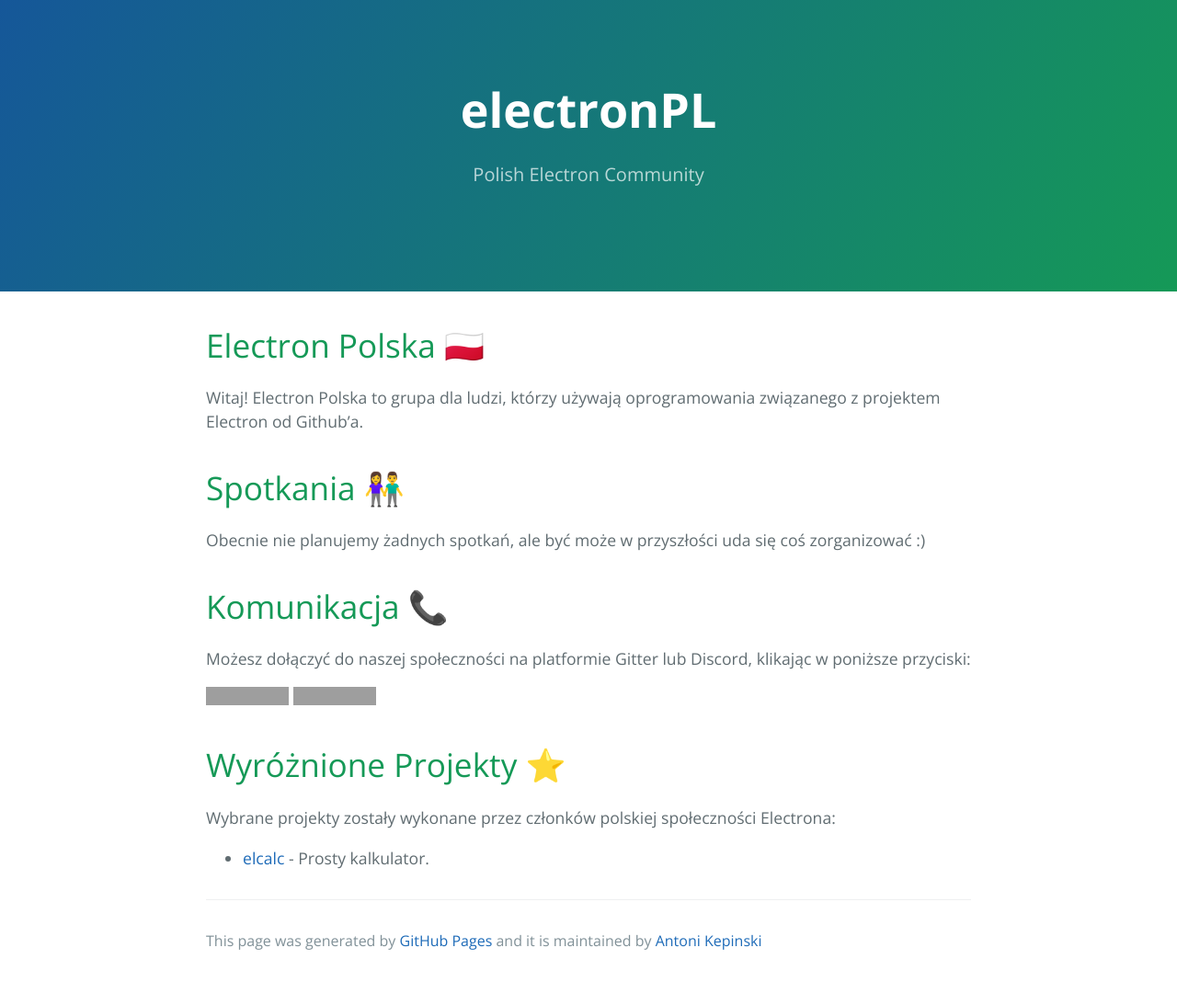
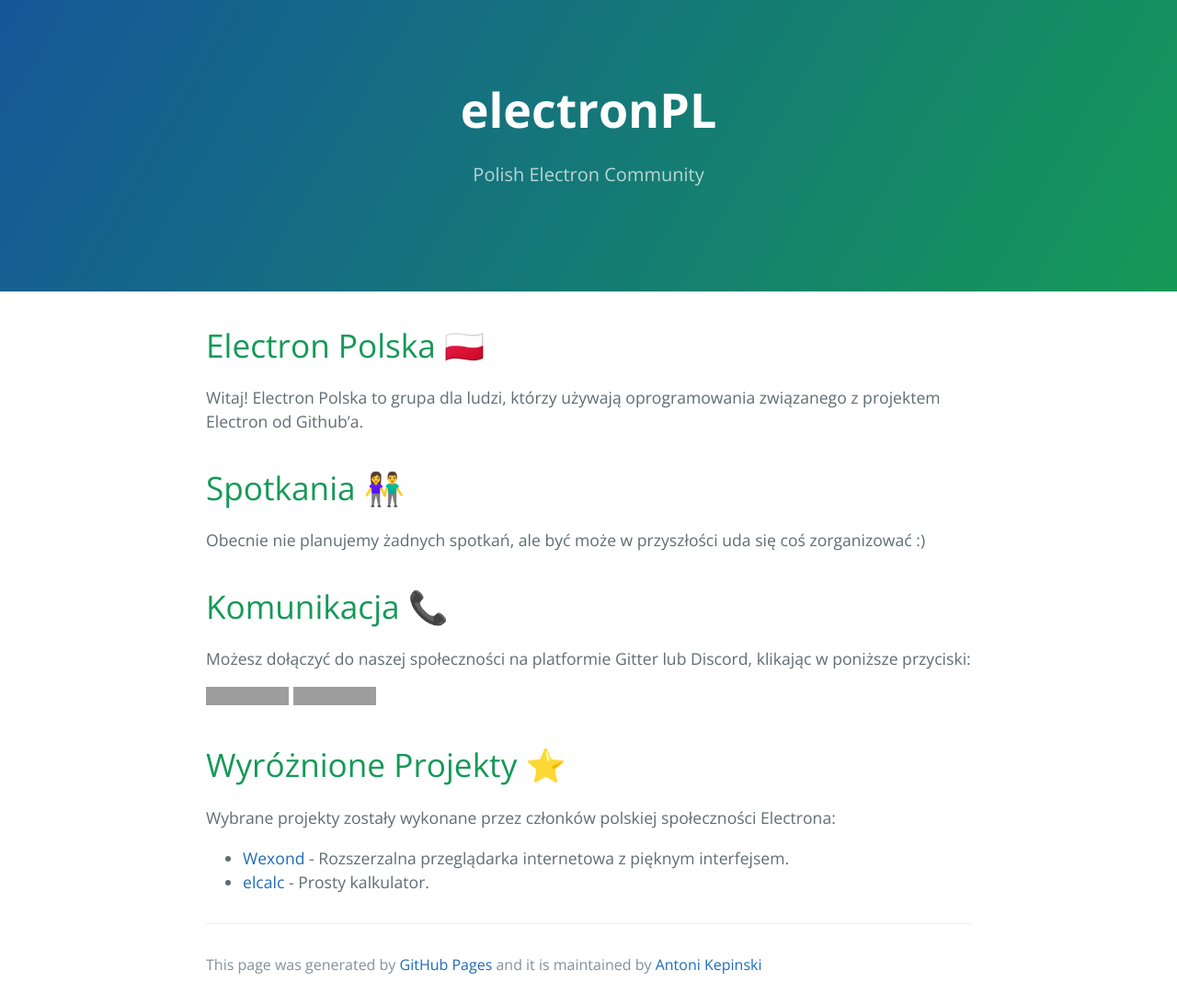
Before and after one commit to electronPL/electronpl.github.io, a Jekyll site: the page built from index.md, in a window 1280 px wide. Shown: the whole page at 92% size. Built offline with Jekyll 4.4.1, drawn with Linux system fonts in a browser that asks for light colours; our own code applies the rules of GitHub Pages for plain Markdown files; before the commit the page ends 1067 px from its top, so only the background shows below that; grey boxes are pictures that could not be loaded.

Commit message:
Added Wexond

```diff
--- a/index.md
+++ b/index.md
@@ -17,4 +17,5 @@ Możesz dołączyć do naszej społeczności na platformie Gitter lub Discord, k
 
 Wybrane projekty zostały wykonane przez członków polskiej społeczności Electrona:
 
+- [Wexond](https://github.com/wexond/wexond) - Rozszerzalna przeglądarka internetowa z pięknym interfejsem.
 - [elcalc](https://github.com/elcalc/elcalc) - Prosty kalkulator.
```
